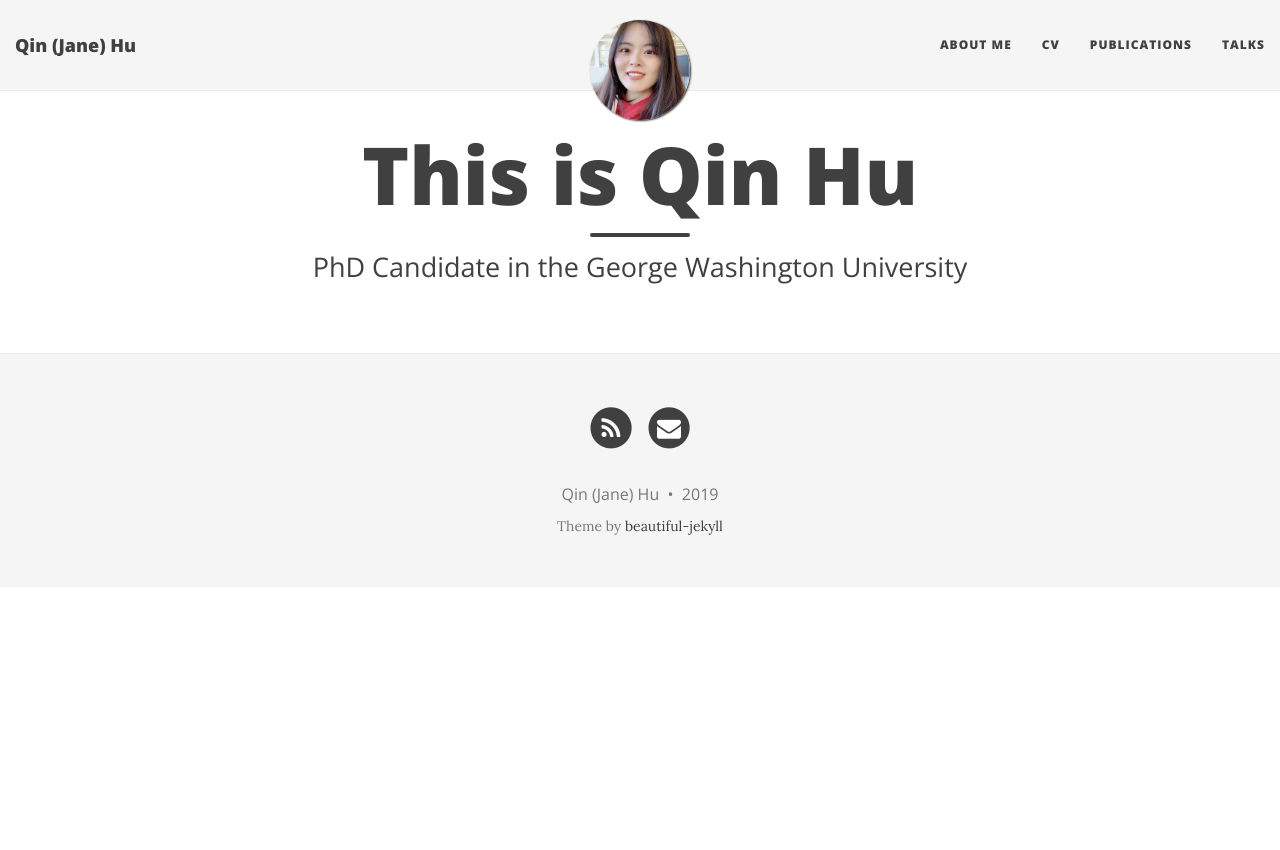
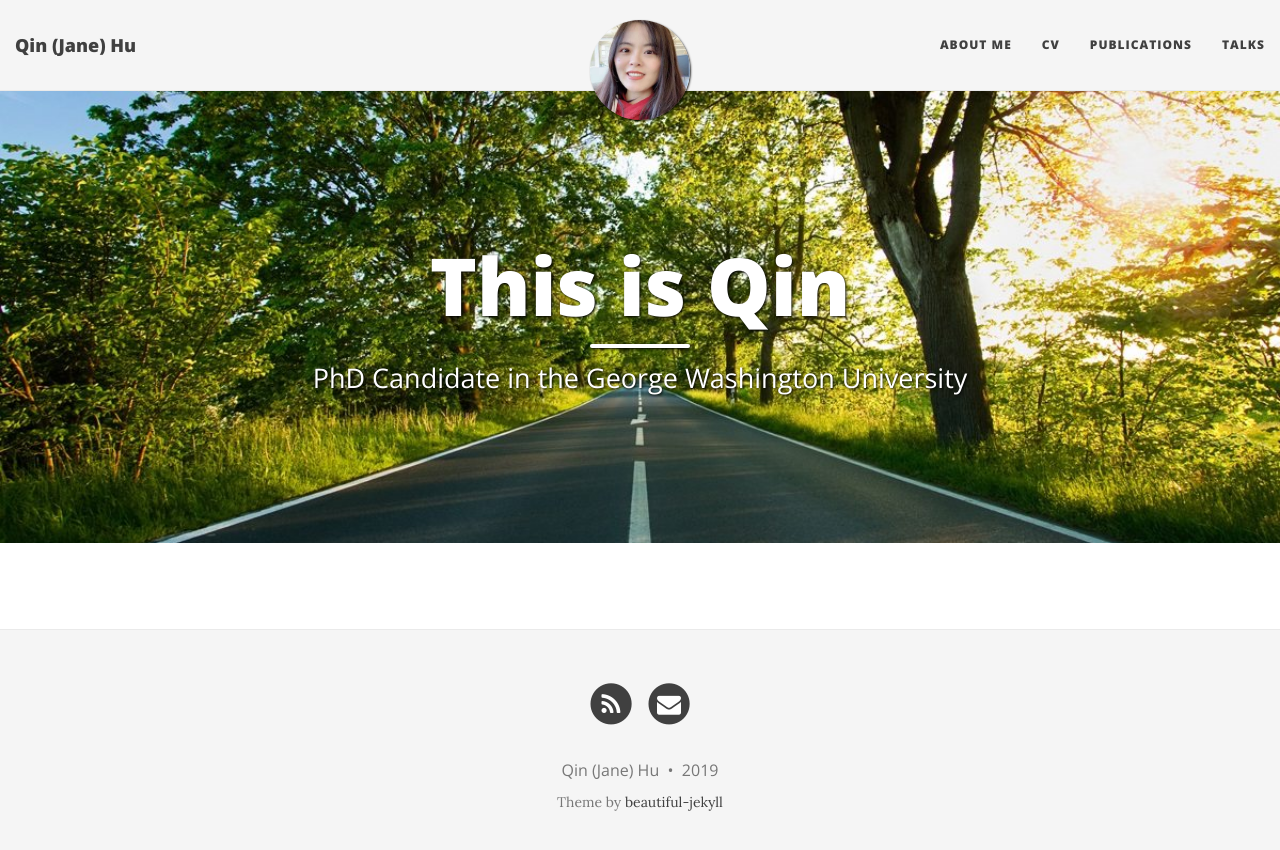
Before and after one commit to qinhu2010/qinhu2010.github.io, a Jekyll site: the page built from index.html, in a window 1280 px wide. Shown: the top 850 px of the page. Built offline with Jekyll 4.4.1, drawn with Linux system fonts in a browser that asks for light colours; nearby versions of some CDN libraries; the list of posts is cut into pages by our own code.

Commit message:
Update index.html

```diff
--- a/index.html
+++ b/index.html
@@ -1,7 +1,8 @@
 ---
 layout: page
-title: This is Qin Hu
+title: This is Qin
 subtitle: PhD Candidate in the George Washington University
+bigimg: /img/path.jpg
 use-site-title: true
 ---
 
```
